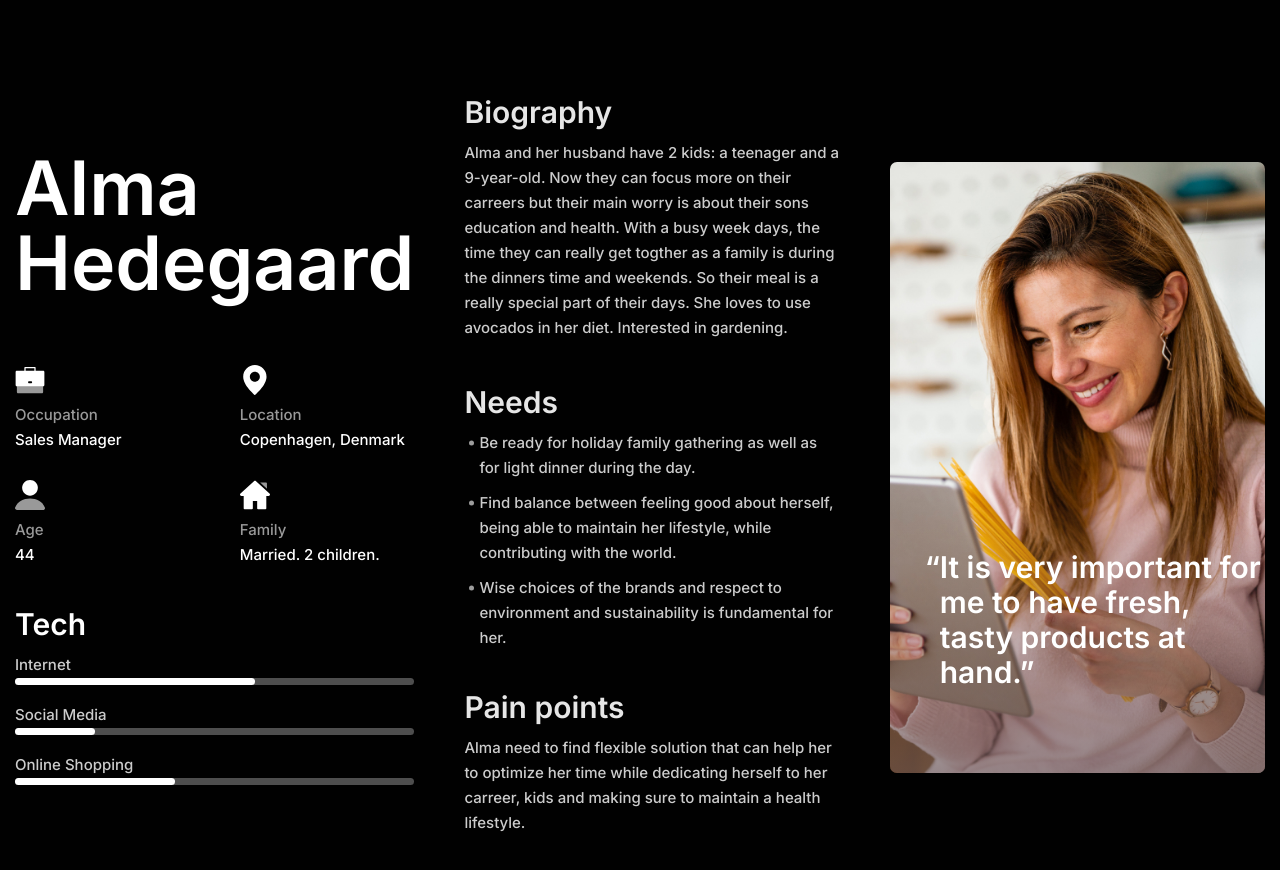
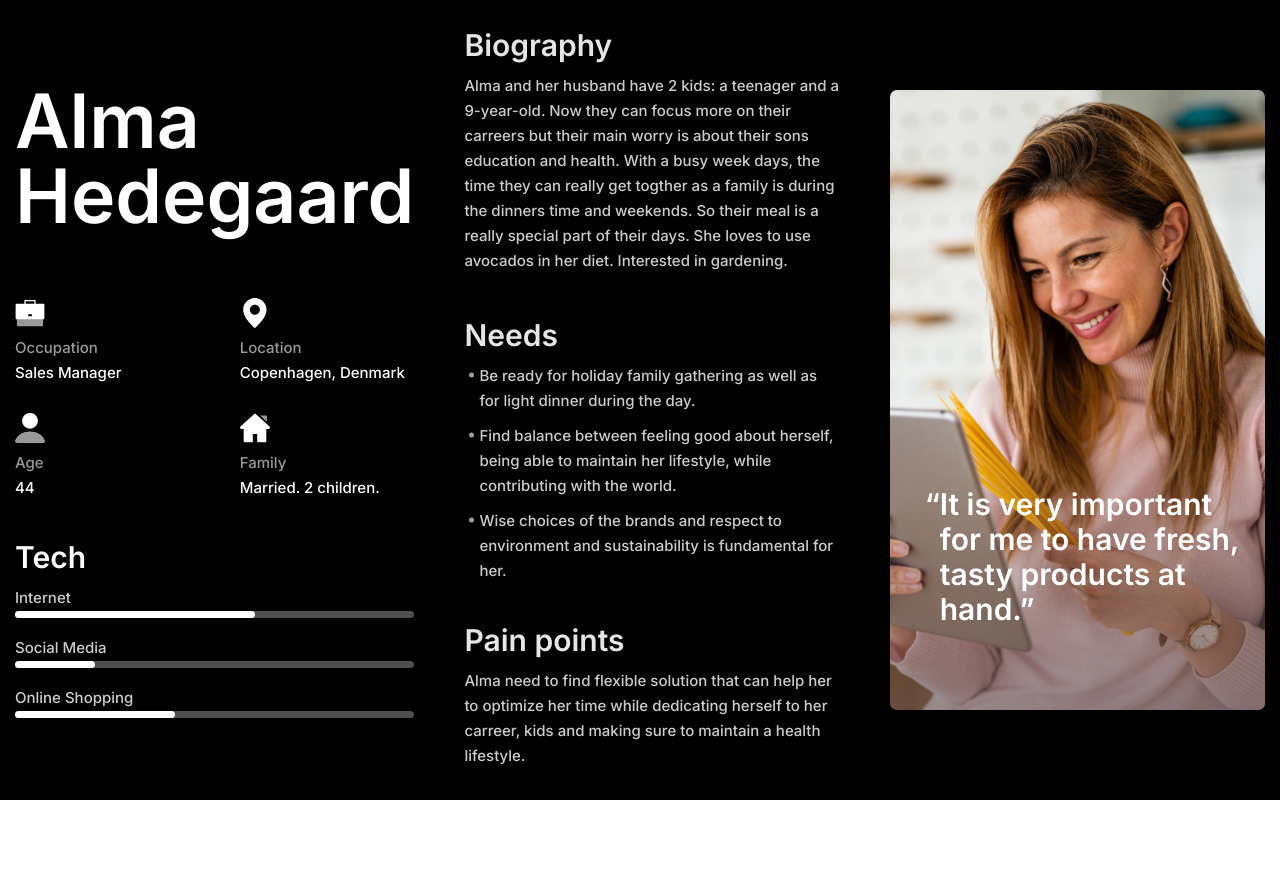
Before and after one commit to vitaliykharlamov/Portfolio, a plain HTML site: page index.html in a window 1280 px wide. After the commit the page ends 800 px from the top, so only its background shows below. Drawn offline with Linux system fonts and the light colour scheme.

Commit message:
add hight 100vh

```diff
--- a/style/style.scss
+++ b/style/style.scss
@@ -20,7 +20,9 @@ $colorMarker: #C4C4C4;
 
 .portfolio {
     background-color: $colorBackground;
-    padding: 100px 0;
+    height: 100vh;
+    display: flex;
+    align-items: center;
 
     &__container {
         display: grid;
@@ -46,7 +48,7 @@ $colorMarker: #C4C4C4;
             content: '';
             display: block;
             width: 100%;
-            padding-top: 163%;
+            padding-top: 165%;
         }
 
         &::after {
@@ -78,6 +80,7 @@ $colorMarker: #C4C4C4;
         position: absolute;
         left: 50px;
         bottom: 83px;
+        padding-right: 15px;
 
         &::before {
             content: '“';
```
Also changed, not shown: style/style.css, 1 other file.
